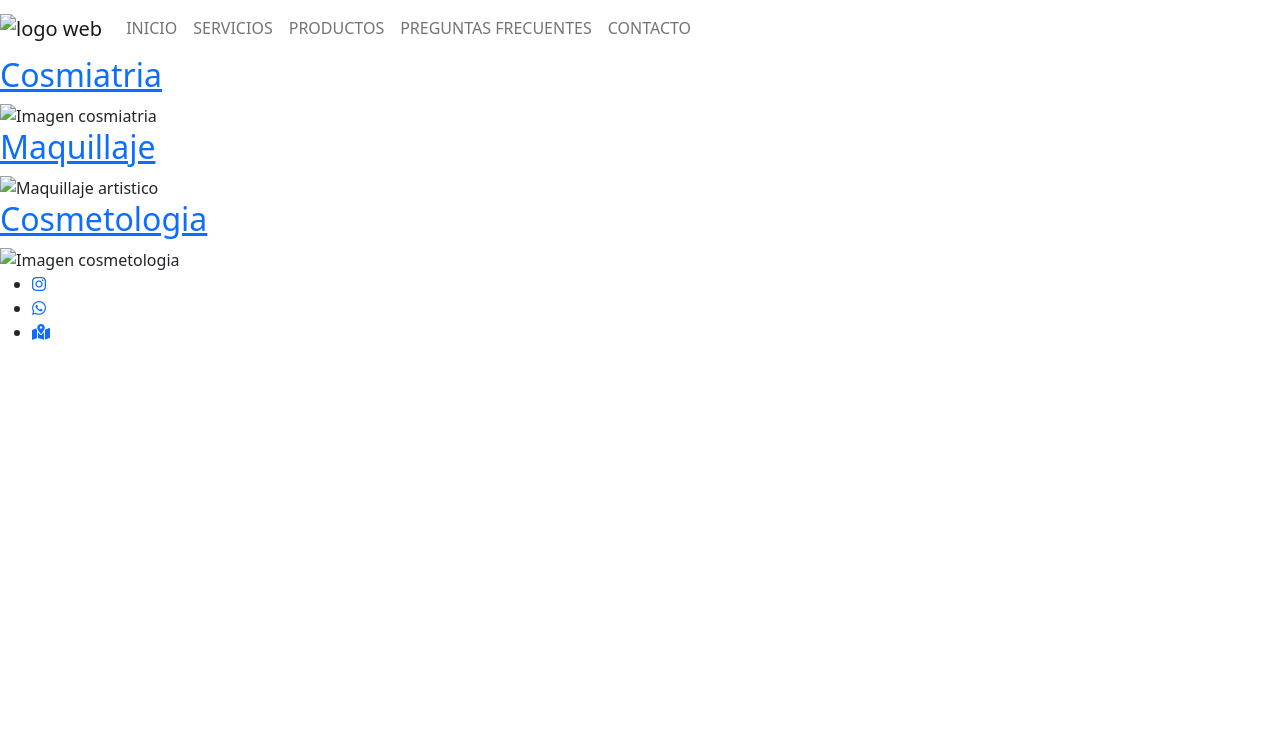
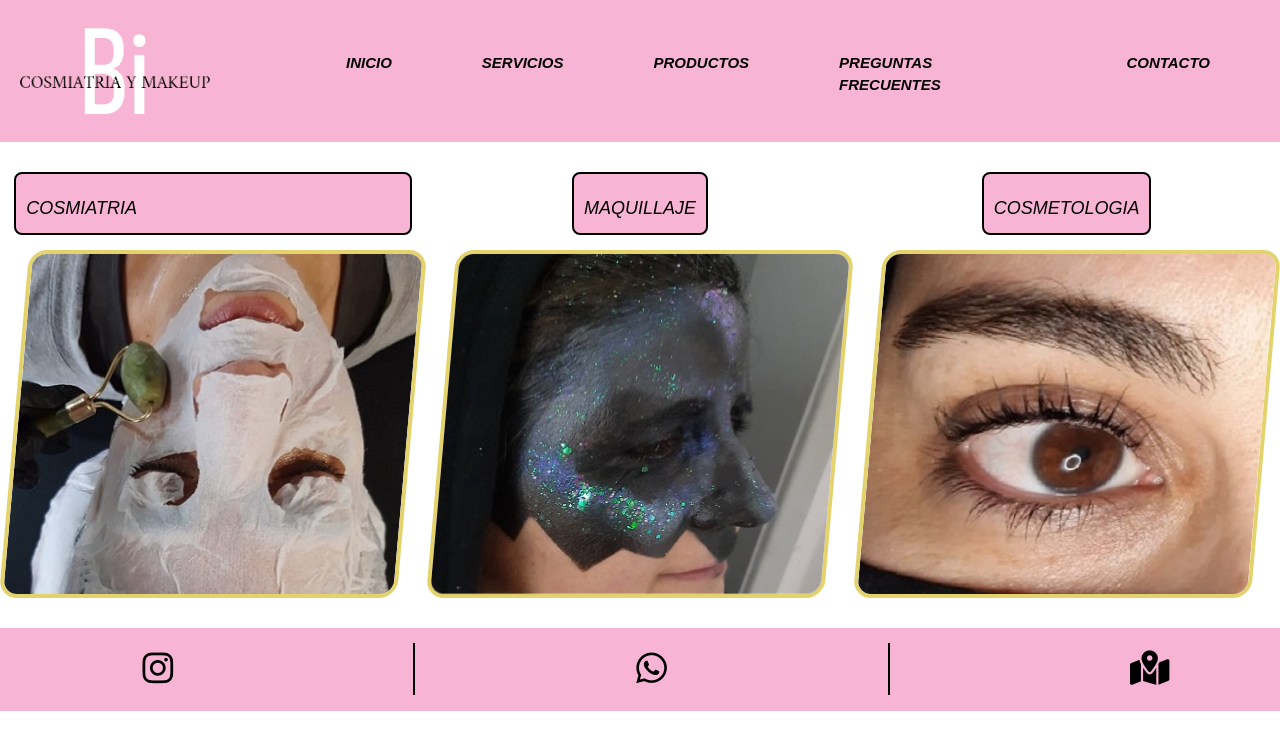
Before and after one commit to Fedeiglesias8/bi-iglesias, a plain HTML site: page pages/servicios.html in a window 1280 px wide. Drawn offline with nearby package versions, Linux system fonts and the light colour scheme; the site is published under a folder, as on GitHub Pages, so addresses that start at the root find nothing.

Commit message:
Arregle un problema en los links

```diff
--- a/pages/servicios.html
+++ b/pages/servicios.html
@@ -9,7 +9,7 @@
     <link href="https://cdn.jsdelivr.net/npm/bootstrap@5.2.0-beta1/dist/css/bootstrap.min.css" rel="stylesheet"
         integrity="sha384-0evHe/X+R7YkIZDRvuzKMRqM+OrBnVFBL6DOitfPri4tjfHxaWutUpFmBp4vmVor" crossorigin="anonymous">
     <script src="https://kit.fontawesome.com/ef801e581d.js" crossorigin="anonymous"></script>
-    <link rel="stylesheet" href="/css/style.css">
+    <link rel="stylesheet" href="../css/style.css">
     <title>Bi-Servicios</title>
 </head>
 
@@ -19,7 +19,7 @@
         <header class="header">
             <nav class="navbar navbar-expand-md">
                 <div class="logo">
-                    <a class="navbar-brand" href="/index.html"><img src="/img/logo-headerok.png" alt="logo web"></a>
+                    <a class="navbar-brand" href="../index.html"><img src="../img/logo-headerok.png" alt="logo web"></a>
                 </div>
 
                 <button class="navbar-toggler" type="button" data-bs-toggle="collapse"
@@ -32,7 +32,7 @@
                     <div class="collapse navbar-collapse" id="navbarSupportedContent">
                         <ul class="navbar-nav me-auto mb-2 mb-lg-0">
                             <li class="nav-item">
-                                <a href="/index.html" class="nav-link" aria-current="page" href="#">INICIO</a>
+                                <a href="../index.html" class="nav-link" aria-current="page" href="#">INICIO</a>
                             </li>
                             <li class="nav-item">
                                 <a href="./servicios.html" class="nav-link" aria-current="page" href="#">SERVICIOS</a>
@@ -57,7 +57,7 @@
 
                 <div class="cajaCosmiatria">
                     <h2 class="titulos"><a href="./cosmiatria.html">Cosmiatria</a></h2>
-                    <img class="imagenCosmiatria" src="/img/cosmiatria.jpg" alt="Imagen cosmiatria">
+                    <img class="imagenCosmiatria" src="../img/cosmiatria.jpg" alt="Imagen cosmiatria">
                 </div>
 
                 <div class="cajaMaquillaje">
@@ -65,10 +65,10 @@
                     <div id="carouselExampleSlidesOnly" data-bs-ride="carousel" data-bs-interval="3500">
                         <div class="carousel-inner">
                             <div class="carousel-item active">
-                                <img src="/img/maquillajeSocial.webp" alt="Maquillaje social">
+                                <img src="../img/maquillajeSocial.webp" alt="Maquillaje social">
                             </div>
                             <div class="carousel-item">
-                                <img src="/img/maquillajeArtistico.jpg" alt="Maquillaje artistico">
+                                <img src="../img/maquillajeArtistico.jpg" alt="Maquillaje artistico">
                             </div>
                         </div>
                     </div>
@@ -76,7 +76,7 @@
 
                 <div class="cajaCosmetologia">
                     <h2 class="titulos"><a href="./cosmetologia.html">Cosmetologia</a></h2>
-                    <img class="imagenCosmetologia" src="/img/perfilado-de-cejas.jpg" alt="Imagen cosmetologia">
+                    <img class="imagenCosmetologia" src="../img/perfilado-de-cejas.jpg" alt="Imagen cosmetologia">
                 </div>
             </div>
         </main>
```
Also changed, not shown: index.html (+4 -4 lines), pages/contactanos.html (+3 -3 lines), pages/preguntasfrecuentes.html (+3 -3 lines), pages/productos.html (+6 -6 lines).
